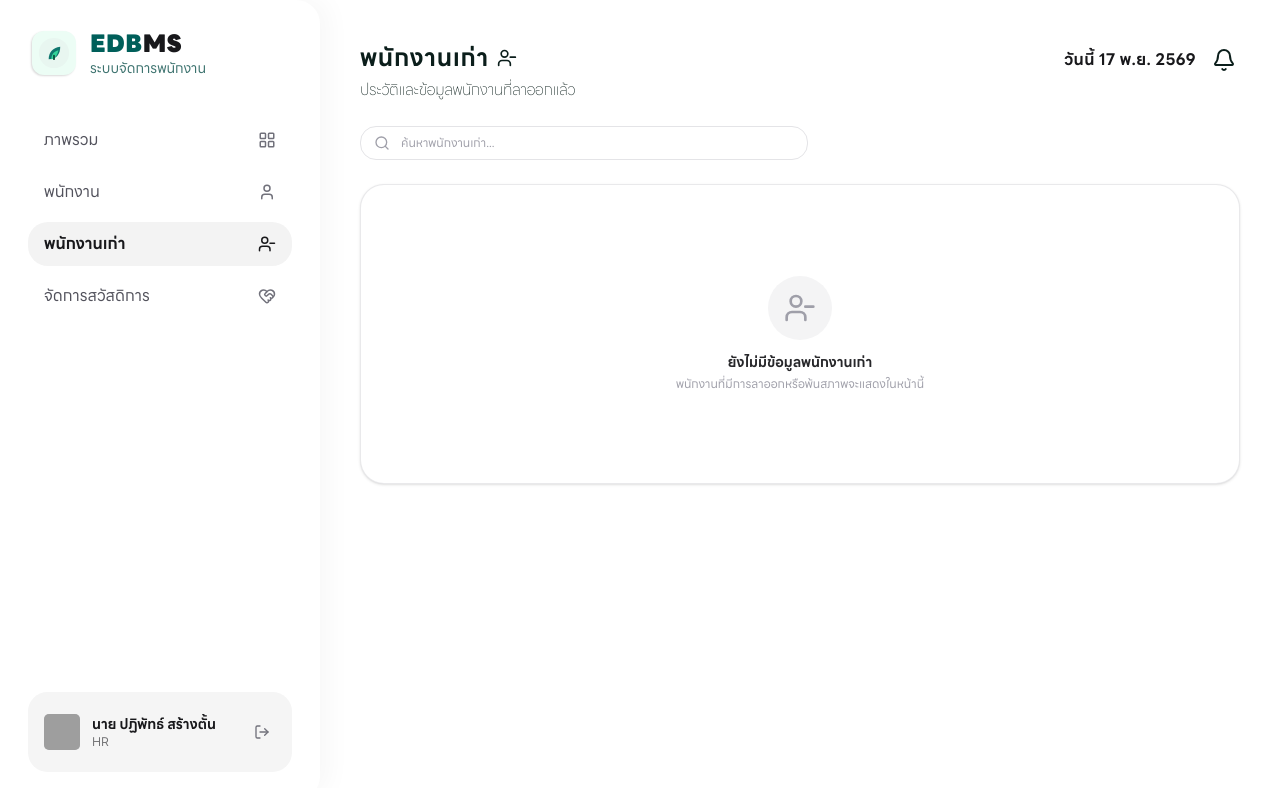
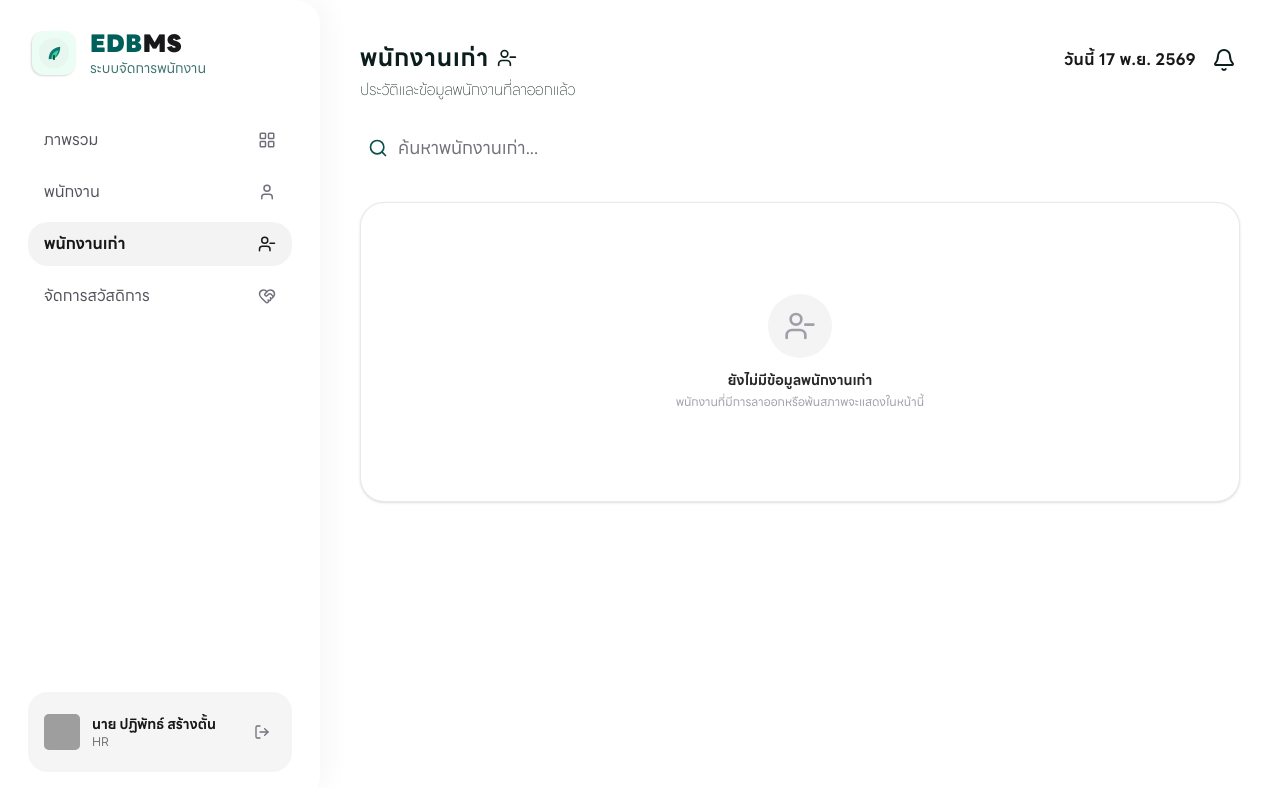
Before and after one commit to delxtedz-del/Project-main-2, a Next.js app: page /oldemployee in a window 1280 px wide. Shown: the top 788 px of the page. Built offline with nearby package versions, Linux system fonts and the light colour scheme; grey boxes are pictures that could not be loaded.

Commit message:
แก้เสิร์ช

```diff
--- a/app/oldemployee/page.tsx
+++ b/app/oldemployee/page.tsx
@@ -37,15 +37,15 @@ export default function OldEmployeePage() {
       </div>
 
       {/* แถบค้นหา */}
-      <div className="mb-6">
-        <div className="relative max-w-md">
-          <Search className="absolute left-3.5 top-1/2 -translate-y-1/2 size-4 text-zinc-400" />
+      <div className="flex flex-col lg:flex-row lg:items-end justify-between gap-6 mb-8 ">
+        <div className="w-full max-w-[792px] h-11 px-2 flex items-center gap-2.5">
+           <Search className="size-5 text-teal-900 shrink-0" />
           <input
             type="text"
             value={searchQuery}
             onChange={(e) => setSearchQuery(e.target.value)}
             placeholder="ค้นหาพนักงานเก่า..."
-            className="w-full bg-white border border-zinc-200 rounded-2xl pl-10 pr-4 py-2 text-xs text-zinc-700 placeholder-zinc-400 outline-none focus:ring-1 focus:ring-teal-800 transition"
+            className="w-full bg-transparent text-lg font-normal text-zinc-800 placeholder-zinc-500 outline-none"
           />
         </div>
       </div>
```
